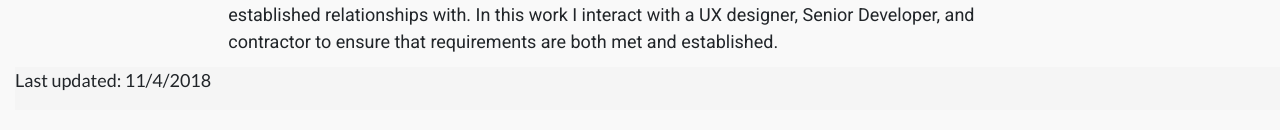
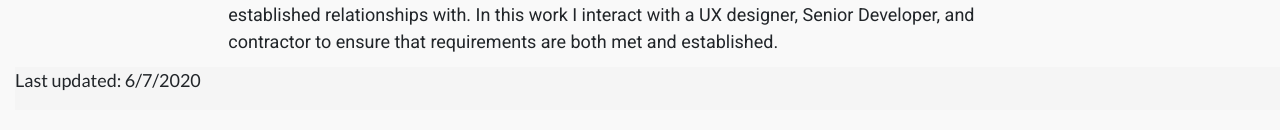
Before and after one commit to leem42/leem42.github.io, a React (Create React App) app: page / in a window 1280 px wide. Shown: the part 690-820 px from the top of the page. Built offline with nearby package versions, Linux system fonts and the light colour scheme; the HTML template or start-up script is replaced by a standard one.

Commit message:
update last updated text

```diff
--- a/src/Footer.tsx
+++ b/src/Footer.tsx
@@ -4,7 +4,7 @@ class Footer extends React.Component {
   public render() {
     return (
       <footer style={{position: "fixed", bottom: "0", width: "100%", zIndex: 3, background: "#f5f5f5"}}>
-        <p className="mediumText">Last updated: 11/4/2018 </p>
+        <p className="mediumText">Last updated: 6/7/2020 </p>
       </footer>
     );
   }
```
